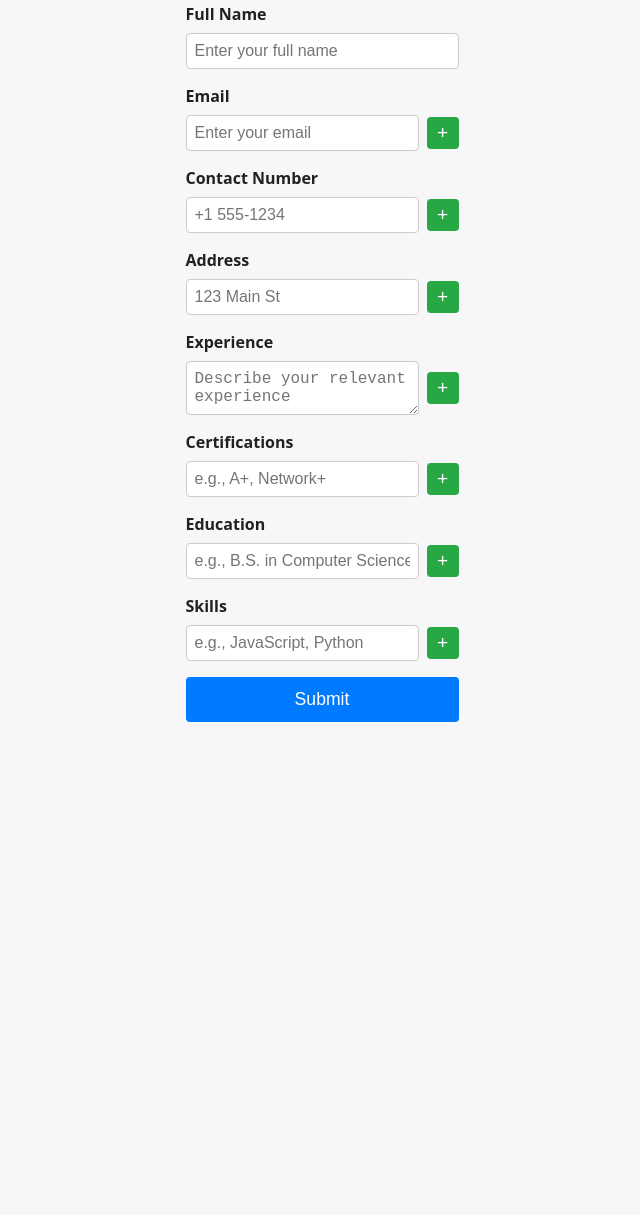
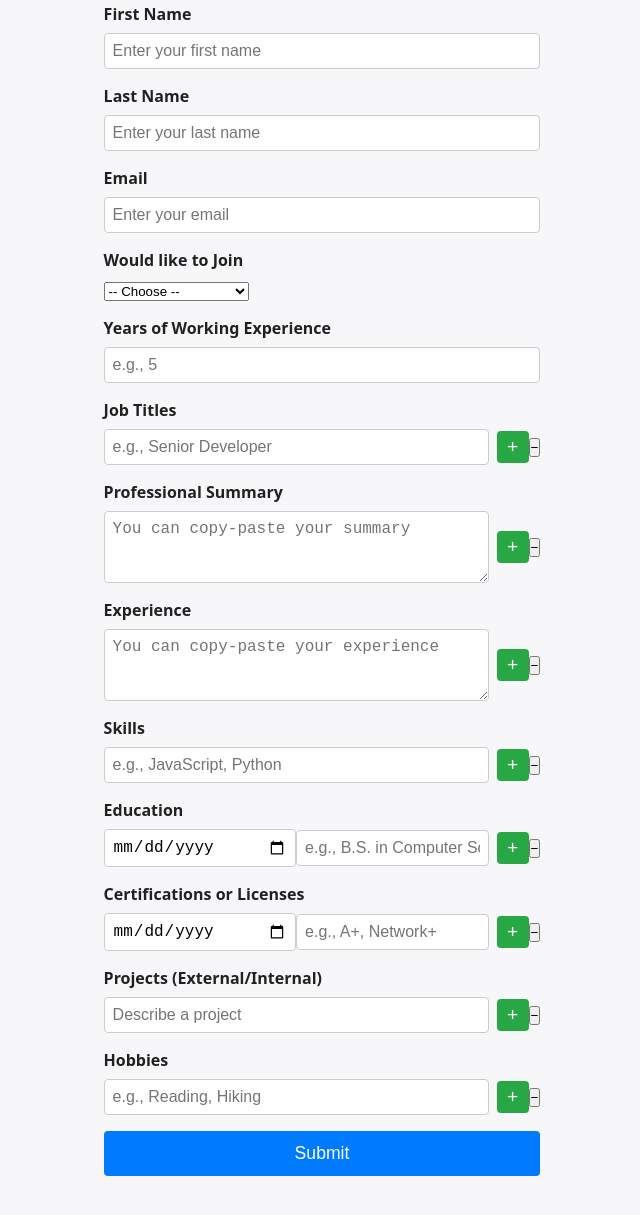
Before and after one commit to uxtq-1/contact, a plain HTML site: page join.html in a window 1280 px wide. Shown: the part 163-1378 px from the top of the page, without its empty margins (318-958 px from the left). Before the commit the page ends 957 px from the top, so only its background shows below. Drawn offline with Linux system fonts and the light colour scheme.

Commit message:
Update join.html

```diff
--- a/join.html
+++ b/join.html
@@ -85,118 +85,133 @@
   <h1 class="title" data-en="Join Us" data-es="Únete">Join Us</h1>
 
   <form id="join-form">
-      <!-- Name -->
+    <!-- First Name -->
     <div class="form-group">
-        <label for="name" data-en="Full Name" data-es="Nombre Completo">Full Name</label>
+      <label for="first-name" data-en="First Name" data-es="Nombre">First Name</label>
       <input
         type="text"
-          id="name"
-          name="name"
+        id="first-name"
+        name="first_name"
         required
         placeholder=""
-          data-en="Enter your full name"
-          data-es="Introduce tu nombre completo"
+        data-en="Enter your first name"
+        data-es="Introduce tu nombre"
       />
     </div>
 
-      <!-- Email (with + for country code if needed) -->
-      <div class="form-group multi-field" data-field="email">
-        <label data-en="Email" data-es="Correo Electrónico">Email</label>
-        <div class="field-row">
+    <!-- Last Name -->
+    <div class="form-group">
+      <label for="last-name" data-en="Last Name" data-es="Apellido">Last Name</label>
+      <input
+        type="text"
+        id="last-name"
+        name="last_name"
+        required
+        placeholder=""
+        data-en="Enter your last name"
+        data-es="Introduce tu apellido"
+      />
+    </div>
+
+    <!-- Email -->
+    <div class="form-group">
+      <label for="email" data-en="Email" data-es="Correo Electrónico">Email</label>
       <input
         type="email"
-            name="email[]"
+        id="email"
+        name="email"
         required
         placeholder=""
         data-en="Enter your email"
         data-es="Introduce tu correo"
       />
-          <button type="button" class="add-btn" data-field="email">+</button>
+    </div>
+
+    <!-- Would Like to Join (dropdown) -->
+    <div class="form-group">
+      <label for="join-department" data-en="Would like to Join" data-es="Deseo Unirme a">Would like to Join</label>
+      <select
+        id="join-department"
+        name="join_department"
+        required
+        data-en="Select an option"
+        data-es="Selecciona una opción"
+      >
+        <option value="" disabled selected data-en="-- Choose --" data-es="-- Elige --">-- Choose --</option>
+        <option value="business_operations" data-en="Business Operations" data-es="Gestión">Business Operations</option>
+        <option value="contact_center" data-en="Contact Center" data-es="Centro">Contact Center</option>
+        <option value="it_support" data-en="IT Support" data-es="Soporte IT">IT Support</option>
+        <option value="professionals" data-en="Professionals" data-es="Profesionales">Professionals</option>
+      </select>
+    </div>
+
+    <!-- Years of Working Experience -->
+    <div class="form-group">
+      <label for="years-exp" data-en="Years of Working Experience" data-es="Años de Experiencia Laboral">Years of Working Experience</label>
+      <input
+        type="number"
+        id="years-exp"
+        name="years_experience"
+        min="0"
+        required
+        placeholder=""
+        data-en="e.g., 5"
+        data-es="ej., 5"
+      />
+    </div>
+
+    <!-- Job Titles (multi-field) -->
+    <div class="form-group multi-field" data-field="job_titles">
+      <label data-en="Job Titles" data-es="Títulos del Puesto">Job Titles</label>
+      <div class="field-row">
+        <input
+          type="text"
+          name="job_titles[]"
+          required
+          placeholder=""
+          data-en="e.g., Senior Developer"
+          data-es="ej., Desarrollador Senior"
+        />
+        <button type="button" class="add-btn" data-field="job_titles">+</button>
+        <button type="button" class="remove-btn" data-field="job_titles">−</button>
       </div>
     </div>
 
-      <!-- Contact Number (with +) -->
-      <div class="form-group multi-field" data-field="phone">
-        <label data-en="Contact Number" data-es="Número de Contacto">Contact Number</label>
+    <!-- Professional Summary (multi-field) -->
+    <div class="form-group multi-field" data-field="prof_summary">
+      <label data-en="Professional Summary" data-es="Resumen Profesional">Professional Summary</label>
       <div class="field-row">
-          <input
-            type="text"
-            name="phone[]"
+        <textarea
+          name="prof_summary[]"
+          rows="3"
           required
-            pattern=\"\\+?[0-9\\s-]{7,15}\"
           placeholder=""
-            data-en="+1 555-1234"
-            data-es="+34 600-123456"
-          />
-          <button type="button" class="add-btn" data-field="phone">+</button>
+          data-en="You can copy-paste your summary"
+          data-es="Puedes copiar y pegar tu resumen"
+        ></textarea>
+        <button type="button" class="add-btn" data-field="prof_summary">+</button>
+        <button type="button" class="remove-btn" data-field="prof_summary">−</button>
       </div>
     </div>
 
-      <!-- Address -->
-      <div class="form-group multi-field" data-field="address">
-        <label data-en="Address" data-es="Dirección">Address</label>
-        <div class="field-row">
-          <input
-            type="text"
-            name="address[]"
-            required
-            placeholder=""
-            data-en="123 Main St"
-            data-es="Calle Principal 123"
-          />
-          <button type="button" class="add-btn" data-field="address">+</button>
-        </div>
-      </div>
-
-      <!-- Experience -->
+    <!-- Experience (multi-field) -->
     <div class="form-group multi-field" data-field="experience">
       <label data-en="Experience" data-es="Experiencia">Experience</label>
       <div class="field-row">
         <textarea
           name="experience[]"
+          rows="3"
           required
-            rows="2"
           placeholder=""
-            data-en="Describe your relevant experience"
-            data-es="Describe tu experiencia relevante"
+          data-en="You can copy-paste your experience"
+          data-es="Puedes copiar y pegar tu experiencia"
         ></textarea>
         <button type="button" class="add-btn" data-field="experience">+</button>
+        <button type="button" class="remove-btn" data-field="experience">−</button>
       </div>
     </div>
 
-      <!-- Certification -->
-      <div class="form-group multi-field" data-field="certifications">
-        <label data-en="Certifications" data-es="Certificaciones">Certifications</label>
-        <div class="field-row">
-          <input
-            type="text"
-            name="certifications[]"
-            required
-            placeholder=""
-            data-en="e.g., A+, Network+"
-            data-es="ej. A+, Network+"
-          />
-          <button type="button" class="add-btn" data-field="certifications">+</button>
-        </div>
-      </div>
-
-      <!-- Education -->
-      <div class="form-group multi-field" data-field="education">
-        <label data-en="Education" data-es="Educación">Education</label>
-        <div class="field-row">
-          <input
-            type="text"
-            name="education[]"
-            required
-            placeholder=""
-            data-en="e.g., B.S. in Computer Science"
-            data-es="ej. Licenciatura en Informática"
-          />
-          <button type="button" class="add-btn" data-field="education">+</button>
-        </div>
-      </div>
-
-      <!-- Skills -->
+    <!-- Skills (multi-field) -->
     <div class="form-group multi-field" data-field="skills">
       <label data-en="Skills" data-es="Habilidades">Skills</label>
       <div class="field-row">
@@ -206,9 +221,88 @@
           required
           placeholder=""
           data-en="e.g., JavaScript, Python"
-            data-es="ej. JavaScript, Python"
+          data-es="ej., JavaScript, Python"
         />
         <button type="button" class="add-btn" data-field="skills">+</button>
+        <button type="button" class="remove-btn" data-field="skills">−</button>
+      </div>
+    </div>
+
+    <!-- Education (multi-field: Date + Institution/Degree) -->
+    <div class="form-group multi-field" data-field="education">
+      <label data-en="Education" data-es="Educación">Education</label>
+      <div class="field-row">
+        <input
+          type="date"
+          name="education_date[]"
+          required
+        />
+        <input
+          type="text"
+          name="education_desc[]"
+          required
+          placeholder=""
+          data-en="e.g., B.S. in Computer Science"
+          data-es="ej., Licenciatura en Informática"
+        />
+        <button type="button" class="add-btn" data-field="education">+</button>
+        <button type="button" class="remove-btn" data-field="education">−</button>
+      </div>
+    </div>
+
+    <!-- Certifications or Licenses (multi-field: Date + Name) -->
+    <div class="form-group multi-field" data-field="certifications">
+      <label data-en="Certifications or Licenses" data-es="Certificaciones o Licencias">Certifications or Licenses</label>
+      <div class="field-row">
+        <input
+          type="date"
+          name="certifications_date[]"
+          required
+        />
+        <input
+          type="text"
+          name="certifications_desc[]"
+          required
+          placeholder=""
+          data-en="e.g., A+, Network+"
+          data-es="ej., A+, Network+"
+        />
+        <button type="button" class="add-btn" data-field="certifications">+</button>
+        <button type="button" class="remove-btn" data-field="certifications">−</button>
+      </div>
+    </div>
+
+    <!-- Projects Ex/Internal (multi-field) -->
+    <div class="form-group multi-field" data-field="projects">
+      <label data-en="Projects (External/Internal)" data-es="Proyectos (Externos/Internos)">Projects Ex/Internal</label>
+      <div class="field-row">
+        <input
+          type="text"
+          name="projects[]"
+          required
+          placeholder=""
+          data-en="Describe a project"
+          data-es="Describe un proyecto"
+        />
+        <button type="button" class="add-btn" data-field="projects">+</button>
+        <button type="button" class="remove-btn" data-field="projects">−</button>
+      </div>
+    </div>
+
+    <!-- Hobbies (multi-field) -->
+    <div class="form-group multi-field" data-field="hobbies">
+      <label data-en="Hobbies" data-es="Pasatiempos">Hobbies</label>
+      <div class="field-row">
+        <input
+          type="text"
+          name="hobbies[]"
+          required
+          placeholder=""
+          data-en="e.g., Reading, Hiking"
+          data-es="ej., Lectura, Senderismo"
+        />
+        <button type="button" class="add-btn" data-field="hobbies">+</button>
+        <button type="button" class="remove-btn" data-field="hobbies">−</button>
       </div>
     </div>
 
@@ -226,7 +320,8 @@
     </div>
 
     <!-- Progress / Thank You Message (hidden initially) -->
-      <div id="thank-you" class="thank-you" hidden data-en="Thank you for your confidence in us. We will contact you as soon as we can. Your data is in transit and it is encrypting ..."
+    <div id="thank-you" class="thank-you" hidden
+         data-en="Thank you for your confidence in us. We will contact you as soon as we can. Your data is in transit and it is encrypting ..."
          data-es="Gracias por confiar en nosotros. Nos pondremos en contacto lo antes posible. Tus datos están en tránsito y se están encriptando ...">
       Thank you for your confidence in us. We will contact you as soon as we can. Your data is in transit and it is encrypting ...
       <div class="progress-bar">
```
Lines whose indentation alone changed are shown as unchanged.
